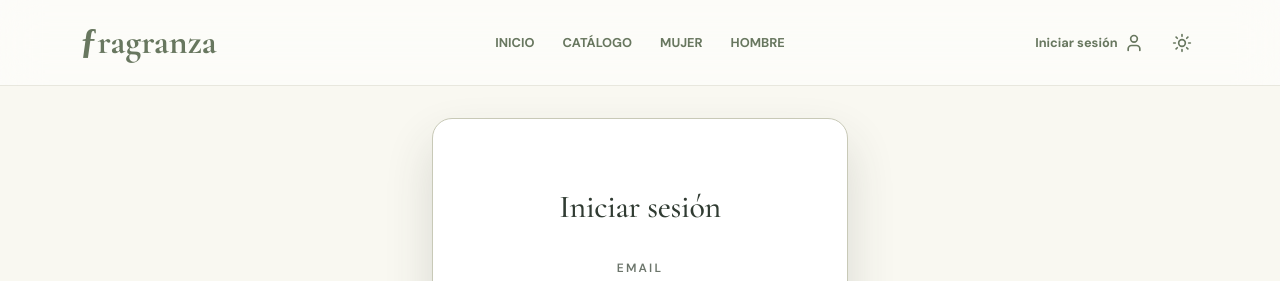
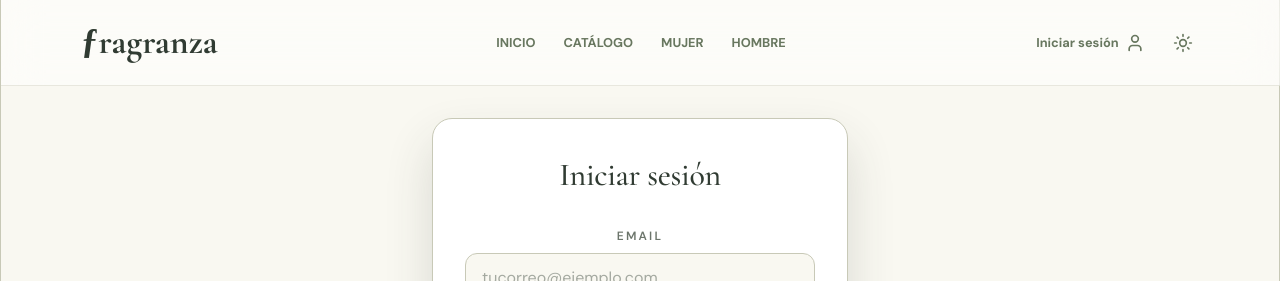
Before and after one commit to 1LuciaLemes/ProyectoM5_LuciaLemes, a React (Vite) app: page /signin in a window 1280 px wide. Shown: the top 281 px of the page. Built offline with nearby package versions, Linux system fonts and the light colour scheme; no server answers; the database is empty.

Commit message:
style(css): reemplazar variables inexistentes y ajustar h1 global

```diff
--- a/src/index.css
+++ b/src/index.css
@@ -30,7 +30,7 @@ body {
   max-width: none;
   margin: 0 auto;
   text-align: center;
-  border-inline: 1px solid var(--border);
+  border-inline: 1px solid var(--border-color);
   min-height: 100svh;
   display: flex;
   flex-direction: column;
@@ -44,16 +44,17 @@ body {
 h1,
 h2 {
   font-family: var(--font-heading);
-  color: var(--text-h);
+  color: var(--text-primary);
 }
 
 h1 {
-  font-size: 56px;
-  letter-spacing: -1.68px;
-  margin: 32px 0;
+  font-size: clamp(2rem, 5vw, 2.75rem);
+  letter-spacing: -0.02em;
+  margin: 0 0 1.5rem;
+
   @media (max-width: 1024px) {
-    font-size: 36px;
-    margin: 20px 0;
+    font-size: 2rem;
+    margin: 0 0 1.25rem;
   }
 }
 h2 {
@@ -72,12 +73,12 @@ code,
 .counter {
   display: inline-flex;
   border-radius: 4px;
-  color: var(--text-h);
+  color: var(--text-primary);
 }
 
 code {
   font-size: 15px;
   line-height: 135%;
   padding: 4px 8px;
-  background: var(--code-bg);
+  background: var(--bg-secondary);
 }
--- a/src/pages/cart/CheckoutPage.css
+++ b/src/pages/cart/CheckoutPage.css
@@ -36,7 +36,7 @@
 .checkout-form h2 {
   margin: 0 0 1rem;
   font-size: 1.2rem;
-  color: var(--text-h);
+  color: var(--text-primary);
 }
 
 .checkout-items {
--- a/src/pages/order/OrderDetailPage.css
+++ b/src/pages/order/OrderDetailPage.css
@@ -91,7 +91,7 @@
 .order-detail-products h2 {
   margin: 0 0 1rem;
   font-size: 1.2rem;
-  color: var(--text-h);
+  color: var(--text-primary);
 }
 
 .order-detail-list {
--- a/src/pages/products/ProductDetailPage.css
+++ b/src/pages/products/ProductDetailPage.css
@@ -76,7 +76,7 @@
 .product-detail-title {
   margin: 0;
   font-size: clamp(1.8rem, 3vw, 2.5rem);
-  color: var(--text-h);
+  color: var(--text-primary);
 }
 
 .product-detail-description {
```
